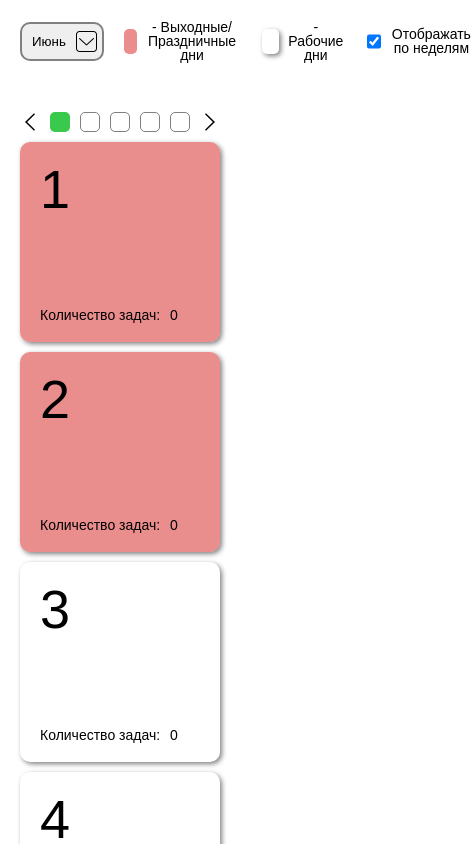
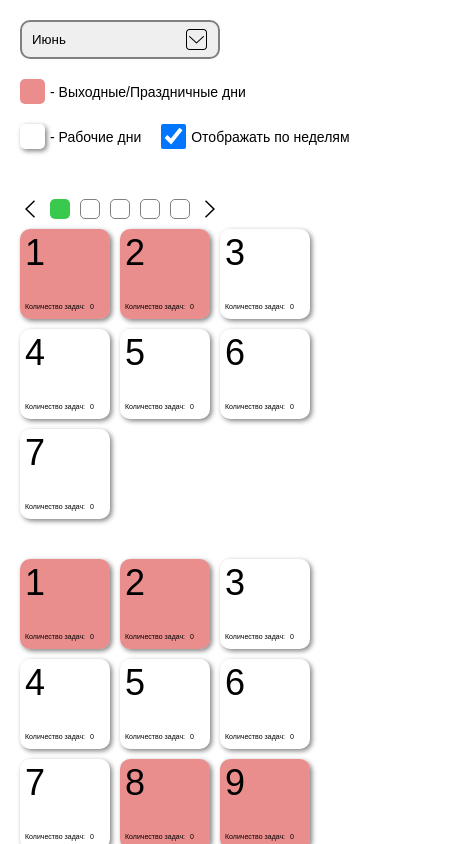
Before and after one commit to PaveqP/Calendar, a React (Create React App) app: page / in a window 390 px wide. Shown: the top 844 px of the page, 476 px wide, since content can reach past the window. Built offline with nearby package versions, Linux system fonts and the light colour scheme.

Commit message:
config adaptive layout

```diff
--- a/src/components/modal/Modal.scss
+++ b/src/components/modal/Modal.scss
@@ -40,6 +40,54 @@
 
     &__tasks{
         width: 100%;
+    }
+}
+
+@media(max-width: 1200px){
+    .modal{
+        right: 25%;
+    }
+}
+
+@media(max-width: 900px){
+    .modal{
+        width: 350px;
+        right: 30%;
+    }
+}
+
+@media(max-width: 700px){
+    .modal{
+        width: 350px;
+        right: 25%;
+    }
+}
+
+@media(max-width: 600px){
+    .modal{
+        width: 350px;
+        right: 20%;
+    }
+}
+
+@media(max-width: 500px){
+    .modal{
+        width: 300px;
+        right: 20%;
+    }
+}
+
+@media(max-width: 500px){
+    .modal{
+        width: 250px;
+        right: 20%;
+    }
+}
+
+@media(max-width: 390px){
+    .modal{
+        width: 250px;
+        right: 15%;
     }
 }
 
--- a/src/components/monthSelector/MonthSelector.scss
+++ b/src/components/monthSelector/MonthSelector.scss
@@ -1,6 +1,7 @@
 .selector{
     display: flex;
     align-items: center;
+    flex-wrap: wrap;
     gap: 20px;
     margin-bottom: 50px;
 
@@ -21,6 +22,7 @@
     &__history{
         display: flex;
         align-items: center;
+        flex-wrap: wrap;
         gap: 20px;
     }
 }
--- a/src/modules/DaysList/DaysList.scss
+++ b/src/modules/DaysList/DaysList.scss
@@ -96,6 +96,56 @@
     }
 }
 
+@media(max-width: 900px){
+    .day{
+        width: 120px;
+        height: 120px;
+        padding: 10px;
+
+        &-number{
+            font-size: 42px;
+            line-height: 43px;
+        }
+
+        &__count{
+            display: flex;
+            align-items: left;
+            gap: 5px;
+            font-size: 9px;
+        }
+    }
+
+    .holiday{
+        width: 120px;
+        height: 120px;
+    }
+}
+
+@media(max-width: 700px){
+    .day{
+        width: 90px;
+        height: 90px;
+        padding: 5px;
+
+        &-number{
+            font-size: 36px;
+            line-height: 37px;
+        }
+
+        &__count{
+            display: flex;
+            align-items: left;
+            gap: 5px;
+            font-size: 7px;
+        }
+    }
+
+    .holiday{
+        width: 120px;
+        height: 120px;
+    }
+}
+
 .day:hover{
     scale: 1.03;
     transition: 0.3s;
```
